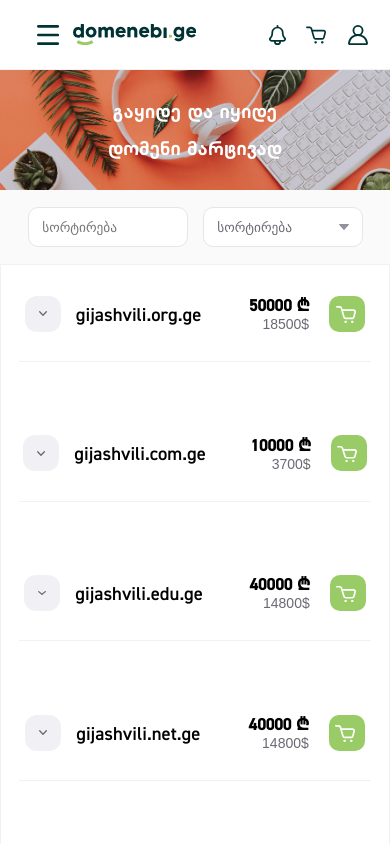
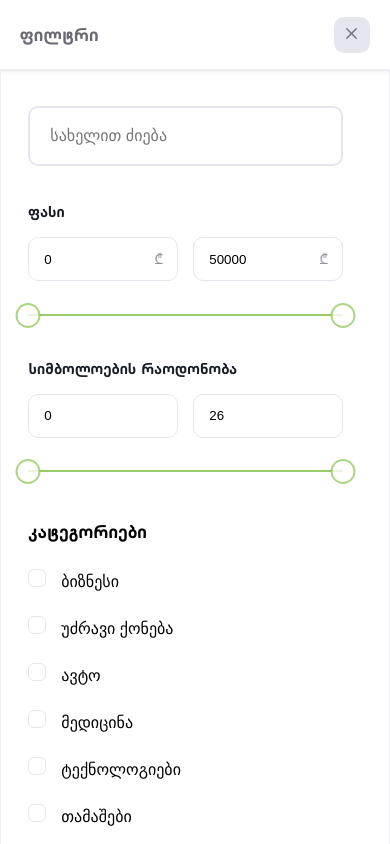
Before and after one commit to lazare16/domenebi, a Next.js app: page / in a window 390 px wide. Both pictures are taken after a click on the element 47 px from the left and 34 px from the top of the page. Shown: the top 844 px of the page. Built offline with nearby package versions, Linux system fonts and the light colour scheme; a web font is replaced by a local one.

Commit message:
bug fixes and added responsivnes (not completly)

```diff
--- a/components/FilterPanel.tsx
+++ b/components/FilterPanel.tsx
@@ -6,7 +6,12 @@ import SymbolRange from './SymbolRange'; //importing symbol range component
 import Category from './Category'; //importing category component
 import DomainZone from './DomainZone'; //importing domain zone component
 
-export default function FilterPanel() {
+interface MainProps {
+    burgerMenuPressed: boolean;
+    setBurgerMenuPressed: (value: boolean) => void;
+  }
+
+export default function FilterPanel({ burgerMenuPressed, setBurgerMenuPressed }: MainProps) {
 
     //function for handling search
     const handleSearch = (searchTerm: string) => {
@@ -16,10 +21,10 @@ export default function FilterPanel() {
     return (
 
         // filter panel
-        <div className={styles.filterPanel}>
+        <div className={styles.filterPanel} style={burgerMenuPressed ? {display: 'block'} : {}}>
 
             {/* inner components of the filter panel */}
-            <SearchBox onSearch={handleSearch}  />  {/* search input component */}
+            <SearchBox onSearch={handleSearch}  burgerMenuPressed={burgerMenuPressed} setBurgerMenuPressed={setBurgerMenuPressed}/>  {/* search input component */}
             <PriceRange />  {/* price range component */}
             <SymbolRange />  {/* symbol range component */}
             <Category />  {/* category component */}
--- a/components/SearchBox.tsx
+++ b/components/SearchBox.tsx
@@ -3,11 +3,16 @@ import Image from 'next/image'; //enabling using images
 import cancel from '../public/images/cancel.svg'; //cancel icon
 import styles from '../styles/searchBox.module.scss'; //styling
 
+
+
+
 interface SearchBoxProps {
+  burgerMenuPressed: boolean;
+  setBurgerMenuPressed: (value: boolean) => void;
   onSearch: (searchTerm: string) => void;
 }
 
-const SearchBox: React.FC<SearchBoxProps> = ({ onSearch }) => {
+const SearchBox: React.FC<SearchBoxProps> = ({ onSearch, setBurgerMenuPressed, burgerMenuPressed }: SearchBoxProps) => {
   const [searchTerm, setSearchTerm] = useState<string>('');
 
   const handleSearch = (e: FormEvent) => {
@@ -24,7 +29,7 @@ const SearchBox: React.FC<SearchBoxProps> = ({ onSearch }) => {
   };
 
   return (
-    <form onSubmit={handleSearch} className={styles.form}>
+    <form onSubmit={handleSearch} className={styles.form} style={burgerMenuPressed ? {display: 'block'} : {}}>
 
       {/* container for search box */}
       <div className={styles.searchBoxContainer}>
--- a/components/header.tsx
+++ b/components/header.tsx
@@ -13,9 +13,15 @@ import ShoppingCart from '../public/images/shopping-cart-icon.svg';
 import DropDown from './dropDown';
 import User from '../public/images/user-icon.svg';
 import GeorgianFlag from '../public/images/Georgian-flag.svg';
+import Cancle from '../public/images/cancle.svg';
+
+interface HeaderProps {
+  burgerMenuPressed: boolean;
+  setBurgerMenuPressed: (value: boolean) => void;
+}
 
 
-export default function Header() {
+export default function Header({ burgerMenuPressed, setBurgerMenuPressed }: HeaderProps) {
   // Using the useContext hook to get the current cart count from the CartCountContext context object.
   const { cartCount } = useContext(CartCountContext) || { cartCount: 0 };
 
@@ -24,23 +30,32 @@ export default function Header() {
     document.documentElement.style.setProperty('--cart-count', cartCount.toString());
   }, [cartCount]);
 
+  const burgerMenuClicked = () => {
+    setBurgerMenuPressed(true);
+  }
+
+  const cancelClicked = () => {
+    setBurgerMenuPressed(false);
+  }
+
   return (
-    <header className={styles.header}>
+    <header className={styles.header} style={burgerMenuPressed ? {justifyContent: 'space-between', paddingRight: '20px', boxShadow: '0px 2px 5px #0000000F'} : {}}>
       <div className={styles.headerLeftSide}>
-        <div className={styles.burgerMenu}></div>
-        <div className={styles.logo}></div>
+        <div className={styles.burgerMenu} onClick={burgerMenuClicked} style={burgerMenuPressed ? {display: 'none'} : {}}></div>
+        <div className={styles.logo} style={burgerMenuPressed ? { visibility: 'hidden' } : { visibility: 'visible' }}></div>
+        <div className={styles.filterHeader} style={burgerMenuPressed ? {display: 'block', color: '#696974'} : {}}><h3>ფილტრი</h3></div>
       </div>
 
       {/* nav section */}
       <nav className={styles.nav}>
 
         {/* notification button */}
-        <div className={styles.button}>
+        <div className={styles.button} style={burgerMenuPressed ? {display: 'none'} : {}}>
           <Image src={Bell} alt="bell-icon" />
         </div>
 
         {/* shopping cart button */}
-        <div className={`${styles.button} ${styles.ShoppingCartButton}`}>
+        <div className={`${styles.button} ${styles.ShoppingCartButton}`} style={burgerMenuPressed ? {display: 'none'} : {display: 'block'}}>
           <Image src={ShoppingCart} alt="shopping-cart-icon" />
           {cartCount > 0 && (
             <div className={styles.cartBadge}>
@@ -51,7 +66,7 @@ export default function Header() {
 
         {/* account button */}
         <div className={styles.dropDownContainer}>
-          <Image src={User} alt="user" className={styles.userIcon} />
+          <Image src={User} alt="user" className={styles.userIcon}  style={burgerMenuPressed ? {display: 'none'} : {display: 'block'}}/>
           <div className={styles.dropDown}>
             <DropDown />
           </div>
@@ -59,9 +74,11 @@ export default function Header() {
 
 
         {/* language button */}
-        <div className={styles.button} style={{ padding: '13.39px 10.57px' }}>
+        <div className={`${styles.button} ${styles.flag}`}>
           <Image src={GeorgianFlag} alt="Georgian-flag" />
         </div>
+
+        <div className={styles.cancleButton} onClick={cancelClicked} style={burgerMenuPressed ? {display: 'block'} : {display: 'none'}}><Image src={Cancle} alt='cancle' /></div>
       </nav>
 
       {/* end of the nav section */}
--- a/components/main.tsx
+++ b/components/main.tsx
@@ -1,3 +1,5 @@
+import React, { useState } from 'react';
+
 import Image from 'next/image'; //enabling image usage
 
 import Link from 'next/link'; //enabling usage of <Link> tag
@@ -16,7 +18,13 @@ import SortBy from './SortBy';
 
 import { domains } from './DomainsData';
 
-export default function Main() {
+interface MainProps {
+    burgerMenuPressed: boolean;
+    setBurgerMenuPressed: (value: boolean) => void;
+}
+
+export default function Main({ burgerMenuPressed, setBurgerMenuPressed }: MainProps) {
+
 
     // function for handling search
     const handleSearch = (searchTerm: string) => {
@@ -27,7 +35,7 @@ export default function Main() {
         <main className={styles.main}>
 
             {/*banner container*/}
-            <div className={styles.banner}>
+            <div className={styles.banner} style={burgerMenuPressed ? { display: 'none' } : {}}>
                 <div className={styles.imageContainer}>
                     <h1>გაყიდე და იყიდე დომენი მარტივად</h1>
                 </div>
@@ -73,19 +81,27 @@ export default function Main() {
 
                 {/* filter panel container */}
                 <div className={styles.filterPanelContainer}>
-                    <FilterPanel />
+                    <FilterPanel burgerMenuPressed={burgerMenuPressed} setBurgerMenuPressed={setBurgerMenuPressed} />
 
                     {/* second search input */}
-                    <SearchBox onSearch={handleSearch} />
+                    <div className={styles.secondSearch}>
+                        <SearchBox onSearch={handleSearch} burgerMenuPressed={burgerMenuPressed} setBurgerMenuPressed={setBurgerMenuPressed}/>
+                    </div>
 
-                    <div className={styles.SortBy}>
+                    <div className={styles.SortBy} style={burgerMenuPressed ? { display: 'none' } : {}}>
                         <SortBy />
                     </div>
                 </div>
 
                 {/* domain panel */}
-                <DomainPanel />
+                <div className={styles.domainPanelContainer} style={burgerMenuPressed ? { display: 'none' } : {}}>
+                    <DomainPanel />
+                </div>
             </div>
+
+            {/* <div className={styles.footerButton}>
+                <div className={styles.footerButtonContent}><h3>ძიება</h3></div>
+            </div> */}
         </main>
     )
 }
--- a/pages/index.tsx
+++ b/pages/index.tsx
@@ -1,3 +1,5 @@
+import React, { useState } from 'react';
+
 // Import the CartCountProvider component from the components directory.
 import { CartCountProvider } from '../components/CartCountProvider';
 
@@ -15,6 +17,7 @@ import Main from '../components/main';
 
 
 export default function Home() {
+  const [burgerMenuPressed, setBurgerMenuPressed] = useState<boolean>(false);
 
   return (
     <>
@@ -27,9 +30,9 @@ export default function Home() {
           <meta name="viewport" content="width=device-width, initial-scale=1" />
         </Head>
 
-        <Header />
+        <Header burgerMenuPressed={burgerMenuPressed} setBurgerMenuPressed={setBurgerMenuPressed}/>
         <SubHeader />
-        <Main />
+        <Main burgerMenuPressed={burgerMenuPressed} setBurgerMenuPressed={setBurgerMenuPressed}/>
       </CartCountProvider>
     </>
   );
--- a/styles/DomainPanel.module.scss
+++ b/styles/DomainPanel.module.scss
@@ -2,10 +2,10 @@
 
 .domainPanel{
     background-color: #FFFFFF;
-    width: 75%;
+    width: 45.104vw;
     border: 1px solid #F1F1F5;
     border-radius: 15px;
-    margin-left: 3.11%;
+    margin-left: 40px;
     display: flex;
     flex-direction: column;
 }
--- a/styles/filterPanel.module.scss
+++ b/styles/filterPanel.module.scss
@@ -15,5 +15,9 @@
 @media (max-width: header.$layout-breakpoint-small){
     .filterPanel{
        display: none;
+       width: 100%;
+       border-radius: 0px;
+    //    background-color: blue;
+       padding-left: 7%;
     }
 }
--- a/styles/header.module.scss
+++ b/styles/header.module.scss
@@ -4,6 +4,13 @@
 }
 
 $font-count: 'Helvetica', sans-serif;
+
+@font-face {
+    font-family: 'TKT_BOLD';
+    src: url("../fonts/TKT-Bold.ttf") format("truetype");
+}
+
+$font-bold: 'TKT_BOLD', sans-serif;
 
 %border {
     border: 1px solid #F1F1F5;
@@ -20,6 +27,7 @@ $layout-breakpoint-small: 1484px;
     justify-content: space-between;
     border-bottom: 1px solid #F1F1F5;
     padding: 0 16.56%;
+    position: relative;
     --cart-count: 0;
 
     .headerLeftSide{
@@ -45,6 +53,13 @@ $layout-breakpoint-small: 1484px;
             width: 100%;
             height: 100%;
             // background-color: yellow;
+        }
+
+        .filterHeader{
+            font-family: $font-bold;
+            display: none;
+            position: absolute;
+            left: 20px;
         }
     }
 
@@ -124,6 +139,13 @@ $layout-breakpoint-small: 1484px;
                 // background-color: yellow;
 
             }
+
+            .burgerMenu:hover{
+                cursor: pointer;
+                // background-color: yellow;
+
+            }
+
             .logo{
                 // background-color: yellow;
             }
@@ -167,7 +189,7 @@ $layout-breakpoint-small: 1484px;
             }
 
 
-            .button:last-child{
+            .flag{
                 display: none;
             }
 
@@ -176,6 +198,17 @@ $layout-breakpoint-small: 1484px;
                 padding: 0px;
                 content: url('../public/images/shoppingCart2Icon.svg');
               }
+
+            .cancleButton{
+                width: 36px;
+                height: 36px;
+                border-radius: 10px;
+                background-color: #E5E5ED;
+                padding-top: 8px;
+                padding-left: 12px;
+                cursor: pointer;
+
+            }
         }
     }
 }
--- a/styles/main.module.scss
+++ b/styles/main.module.scss
@@ -98,9 +98,9 @@
 
     .panelsContainer{
         // background-color: red;
-        width: 66.98%;
+        width: 66.979vw;
         display: flex;
-        justify-content: start;
+        justify-content: space-between;
         margin-top: 28px;
         margin-left: auto;
         margin-right: auto;
@@ -111,10 +111,16 @@
             align-items: center;
             height: 1510px;
             justify-content: space-between;
+            // background-color: blue;
+            // width: 19.792vw;
 
             .SortBy{
                 display: none;
             }
+        }
+
+        .domainPanelContainer{
+            // background-color: green;
         }
     }
 }
```
Also changed, not shown: public/images/cancle.svg (added).
